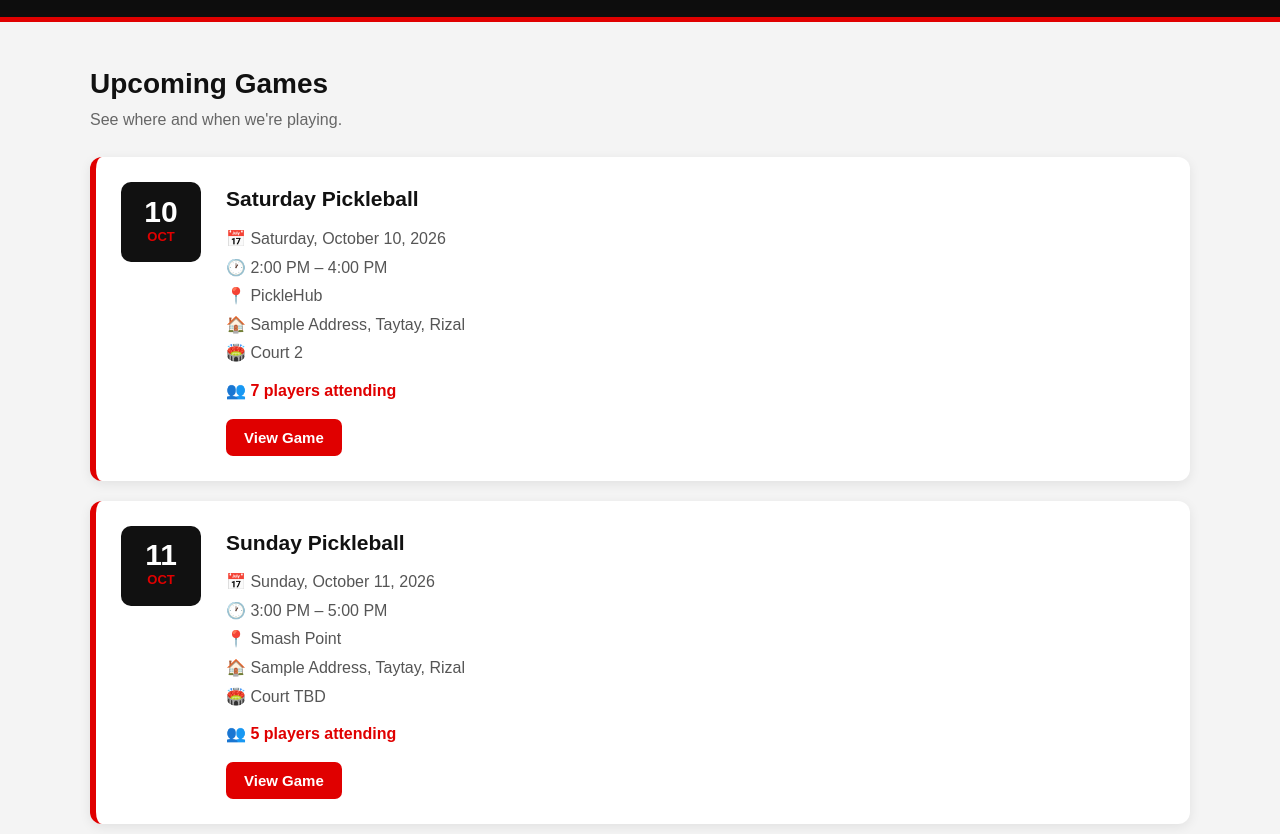
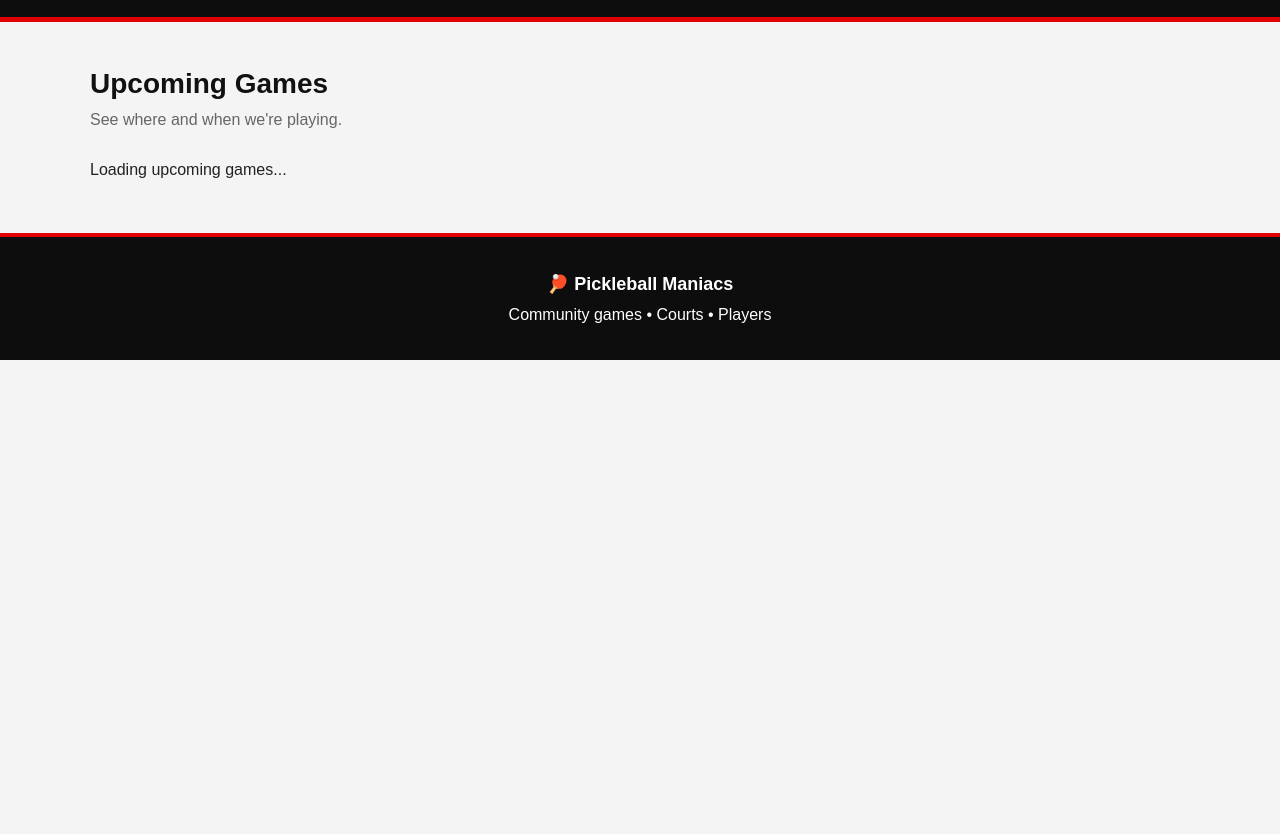
Before and after one commit to Pickleball-Maniacs/pickleball-maniacs.github.io, a plain HTML site: page index.html in a window 1280 px wide. Shown: the part 118-952 px from the top of the page. After the commit the page ends 800 px from the top, so only its background shows below. Drawn offline with Linux system fonts and the light colour scheme.

Commit message:
Update index.html

```diff
--- a/index.html
+++ b/index.html
@@ -34,71 +34,10 @@
         </section>
 
 
-        <section class="games">
+        <!-- Games will be loaded from Google Sheets -->
 
-            <!-- Saturday Game -->
-
-            <article class="game-card">
-
-                <div class="game-date">
-                    <strong>10</strong>
-                    <span>OCT</span>
-                </div>
-
-                <div class="game-info">
-
-                    <h3>Saturday Pickleball</h3>
-
-                    <p>📅 Saturday, October 10, 2026</p>
-                    <p>🕐 2:00 PM – 4:00 PM</p>
-                    <p>📍 PickleHub</p>
-                    <p>🏠 Sample Address, Taytay, Rizal</p>
-                    <p>🏟️ Court 2</p>
-
-                    <div class="players">
-                        👥 7 players attending
-                    </div>
-
-                    <button onclick="viewGame()">
-                        View Game
-                    </button>
-
-                </div>
-
-            </article>
-
-
-            <!-- Sunday Game -->
-
-            <article class="game-card">
-
-                <div class="game-date">
-                    <strong>11</strong>
-                    <span>OCT</span>
-                </div>
-
-                <div class="game-info">
-
-                    <h3>Sunday Pickleball</h3>
-
-                    <p>📅 Sunday, October 11, 2026</p>
-                    <p>🕐 3:00 PM – 5:00 PM</p>
-                    <p>📍 Smash Point</p>
-                    <p>🏠 Sample Address, Taytay, Rizal</p>
-                    <p>🏟️ Court TBD</p>
-
-                    <div class="players">
-                        👥 5 players attending
-                    </div>
-
-                    <button onclick="viewGame()">
-                        View Game
-                    </button>
-
-                </div>
-
-            </article>
-
+        <section class="games" id="games">
+            <p>Loading upcoming games...</p>
         </section>
 
     </main>
```
